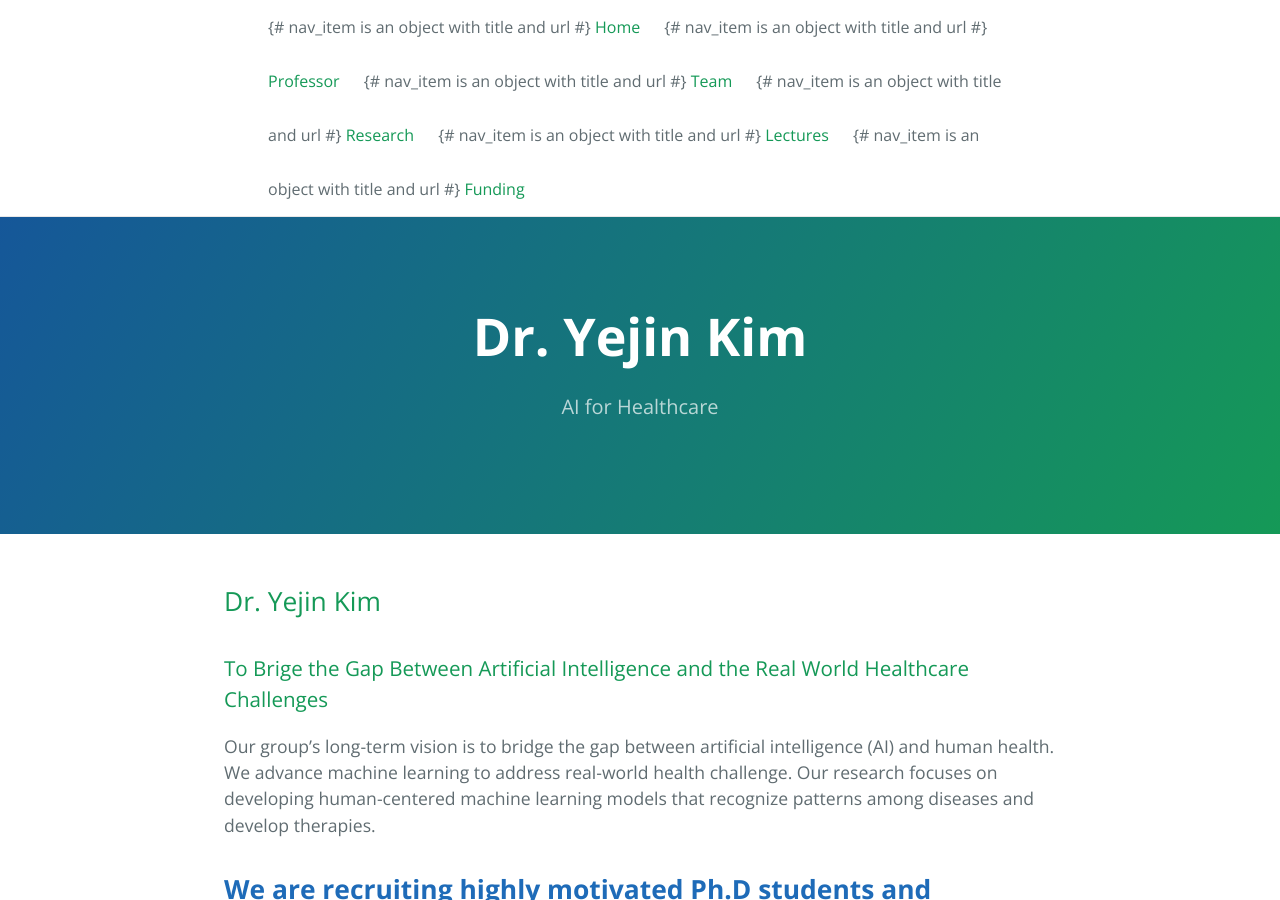
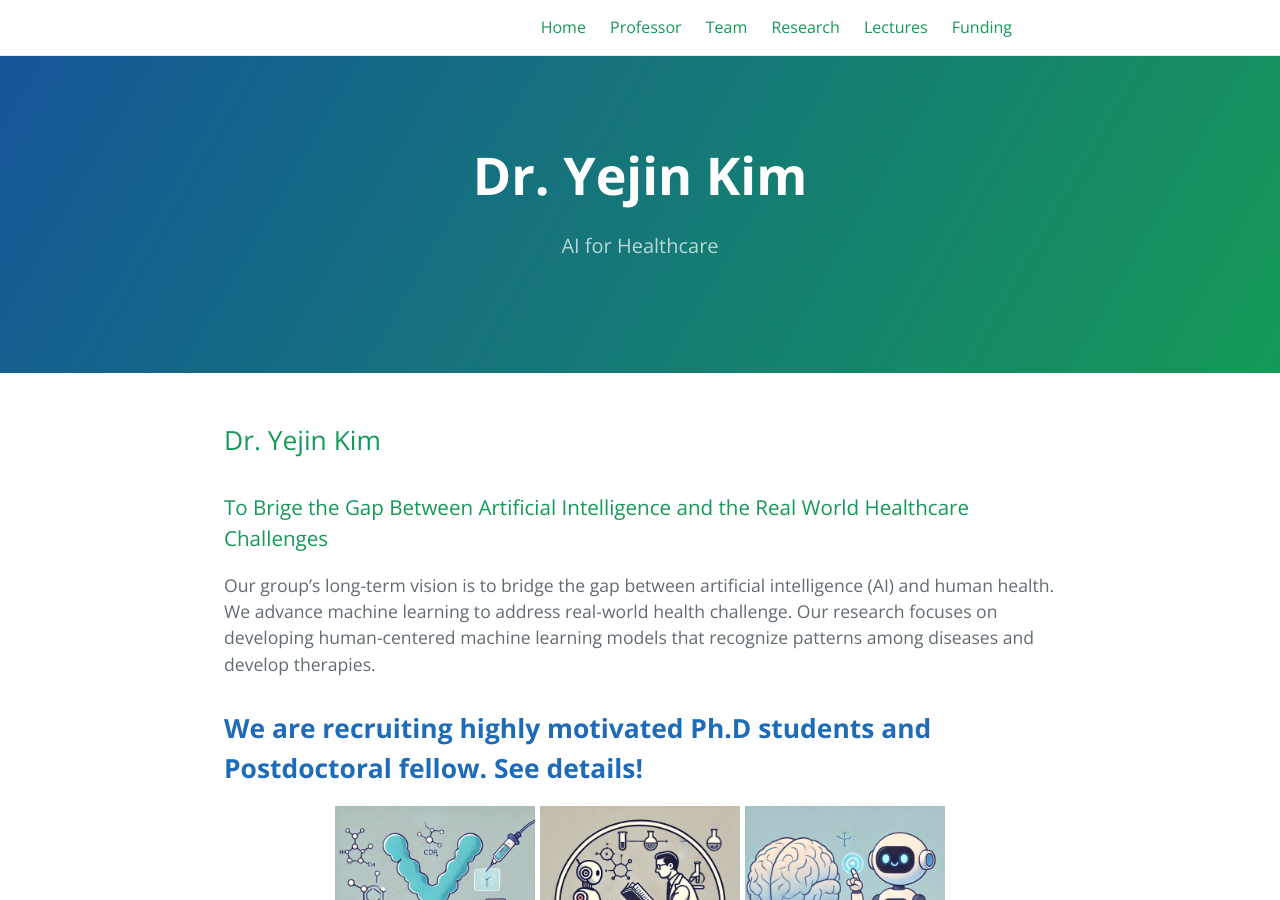
Before and after one commit to yejinjkim/yejinjkim.github.io, a Jekyll site: the page built from index.md, in a window 1280 px wide and 900 px high. Built offline with Jekyll 4.4.1, drawn with Linux system fonts in a browser that asks for light colours; our own code applies the rules of GitHub Pages for plain Markdown files.

Commit message:
Fix error in site-header.html

```diff
--- a/_includes/site-header.html
+++ b/_includes/site-header.html
@@ -20,10 +20,8 @@
         <div class="trigger">
           {% for nav_item in site.header_pages %}
             {% if nav_item.url %}
-              {# nav_item is an object with title and url #}
               <a class="page-link" href="{{ nav_item.url | relative_url }}">{{ nav_item.title | escape }}</a>
             {% else %}
-              {# nav_item is assumed to be a page path string #}
               {% assign my_page = site.pages | where: "path", nav_item | first %}
               {% if my_page and my_page.title and my_page.title != "404" %}
                 <a class="page-link" href="{{ my_page.url | relative_url }}">{{ my_page.title | escape }}</a>
@@ -33,7 +31,6 @@
         </div>
       </nav>
     {% else %}
-      {# Fallback: If no header_pages is defined, list all pages (order not guaranteed) #}
       {% assign default_paths = site.pages | map: "path" %}
       <nav class="site-nav">
         <input type="checkbox" id="nav-trigger" class="nav-trigger" />
```
